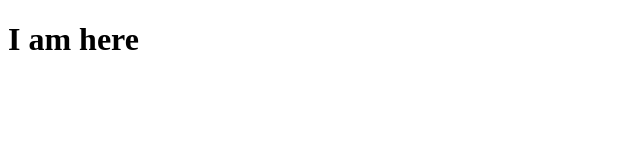
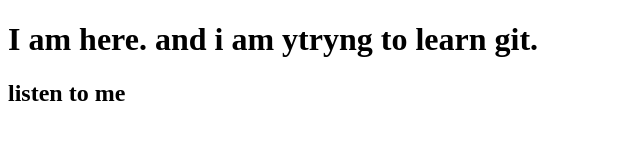
Before and after one commit to seemantinic/dev2, a plain HTML site: page index.html in a window 1280 px wide. Shown: the whole page, without its empty margins (0-640 px from the left). Drawn offline with Linux system fonts and the light colour scheme.

Commit message:
I am trying but it seems tricky

```diff
--- a/index.html
+++ b/index.html
@@ -9,8 +9,12 @@
 <body>
     <div>
         <h1>
-            I am here
+            I am here. and i am ytryng to learn git.
         </h1>
+        <h2>
+
+            listen to me
+        </h2>
     </div>
 </body>
 </html>
```
